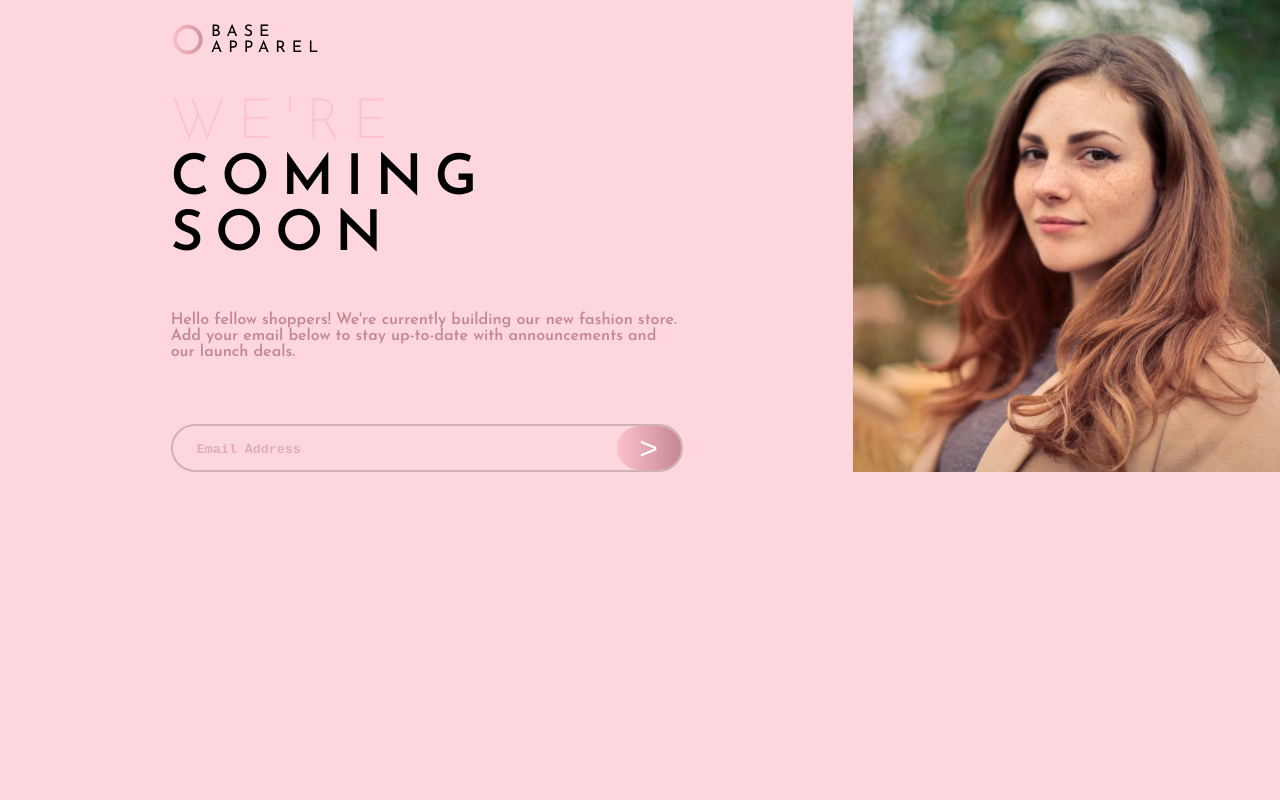
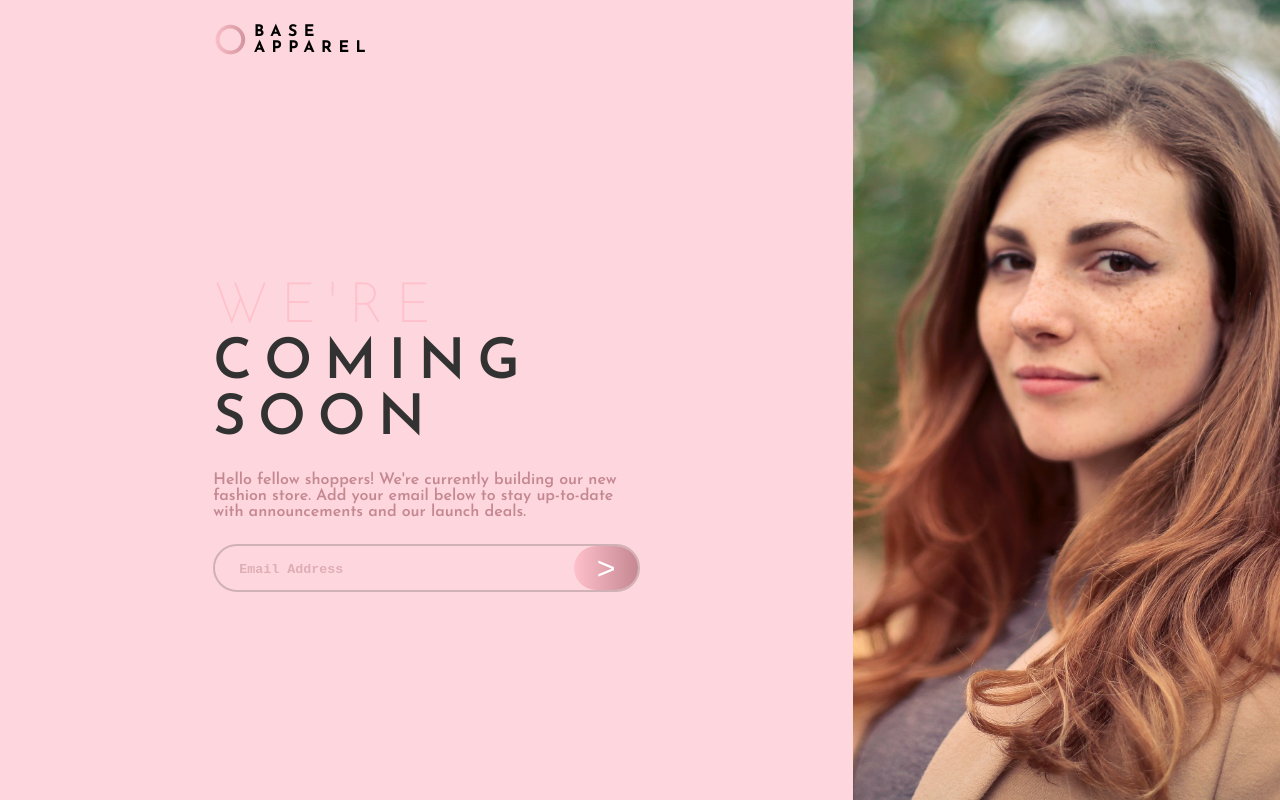
Before and after one commit to m-samara/base-apparel, a React (Create React App) app: page / in a window 1280 px wide. Built offline with nearby package versions, Linux system fonts and the light colour scheme.

Commit message:
fixed style to fill page height and other minor style fix

```diff
--- a/src/App.css
+++ b/src/App.css
@@ -1,4 +1,5 @@
 @import url('https://fonts.googleapis.com/css2?family=Josefin+Sans:wght@200;300;400;500;600;700&display=swap');
 .App {
   min-height: 100vh;
+  background-color: #fdd7dd;
 }
--- a/src/views/Home/Home.js
+++ b/src/views/Home/Home.js
@@ -7,13 +7,14 @@ class Home extends React.Component {
       <div className={classes.home}>
         <div className={classes.logo}>OBASE APPAREL</div>
         <div className={classes.main_img}></div>
+        <div className={classes.main_content}>
           <div className={classes.focused + " " + classes.m_50_10}>
             WE'RE COMING SOON
           </div>
           <div className={classes.description + " " + classes.m_50_10}>
-          Hello fellow shoppers! We're currently building our new fashion store.
-          Add your email below to stay up-to-date with announcements and our
-          launch deals.
+            Hello fellow shoppers! We're currently building our new fashion
+            store. Add your email below to stay up-to-date with announcements
+            and our launch deals.
           </div>
           <div className={classes.m_50_10}>
             <div className={classes.search_container}>
@@ -22,6 +23,7 @@ class Home extends React.Component {
             </div>
           </div>
         </div>
+      </div>
     );
   }
 }
--- a/src/views/Home/Home.module.css
+++ b/src/views/Home/Home.module.css
@@ -1,21 +1,17 @@
-:root{
-    --logo-padding:2rem;
-    --section-tb-margin: 50px;
-
-}
 .home{
     display: grid;
     text-align: center;
     font-family: 'Josefin Sans', sans-serif;
-    background-color: #fdd7dd;
 }
 .logo{
     padding: 2rem;
     text-align: left;
     word-spacing: 100vw;
-    letter-spacing: 6px;
+    letter-spacing: 0.4rem;
+    font-weight: 700;
 }
 .logo::first-letter{
+    font-weight: 400;
     font-size: 2.5rem;
     float: left;
     color: transparent;
@@ -28,10 +24,6 @@
 .m_50_10{
     margin: 1.5rem 10%;
 }
-/* .clear_last_m{
-    margin-bottom: 0;
-    padding-bottom: 50px;
-} */
 .main_img{
     height: 15rem;
     width: 100%;
@@ -39,15 +31,12 @@
     background-size: cover;
     background-position: center;
 }
-/* .main_img img{
-    width: 100%;
-    height: 100%;
-} */
 .focused{
     word-spacing: 100vw;
     font-size: 3.5rem;
     letter-spacing: 12px;
     font-weight: 600;
+    color: #323232;
 }
 .focused::first-line{
     color: pink;
@@ -71,6 +60,7 @@
 .search_container input {
     flex-grow: 1;
     padding-left: 1.5rem;
+    min-width: 9rem;
 }
 .search_container input::placeholder {
     font-family: 'Courier New', Courier, monospace;
@@ -90,8 +80,11 @@
 }
 
 @media all and (min-width: 600px) {
+    .main_content{
+        align-self: center;
+    }
     .m_50_10, .logo{
-        margin: 1.5rem 20%;
+        margin: 1.5rem 25%;
         text-align: left;
     }
     .logo{
@@ -101,7 +94,7 @@
     .home{
         min-height: 100vh;
         grid-template-columns: 2fr 1fr;
-        grid-template-rows: 4.5rem 13.5rem 7rem 4.5rem;
+        grid-template-rows: 4.5rem 1fr;
     }
     .main_img{
         width: auto;
```
Lines whose indentation alone changed are shown as unchanged.
